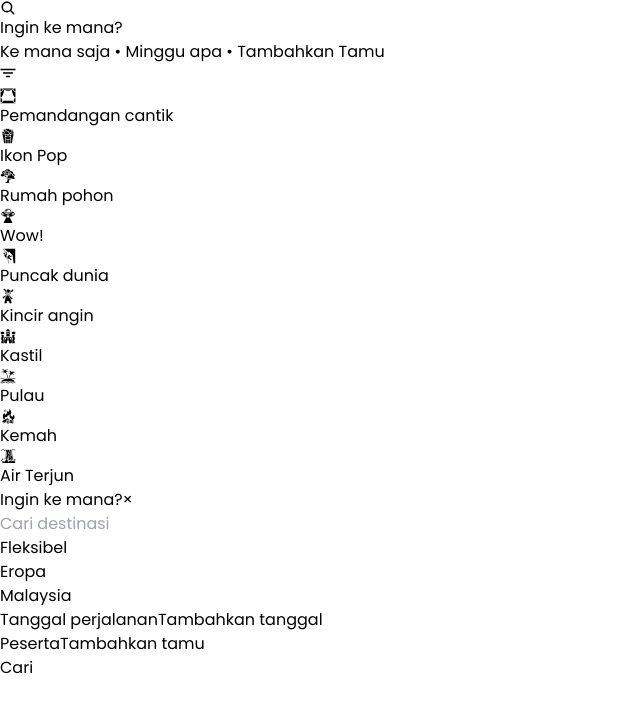
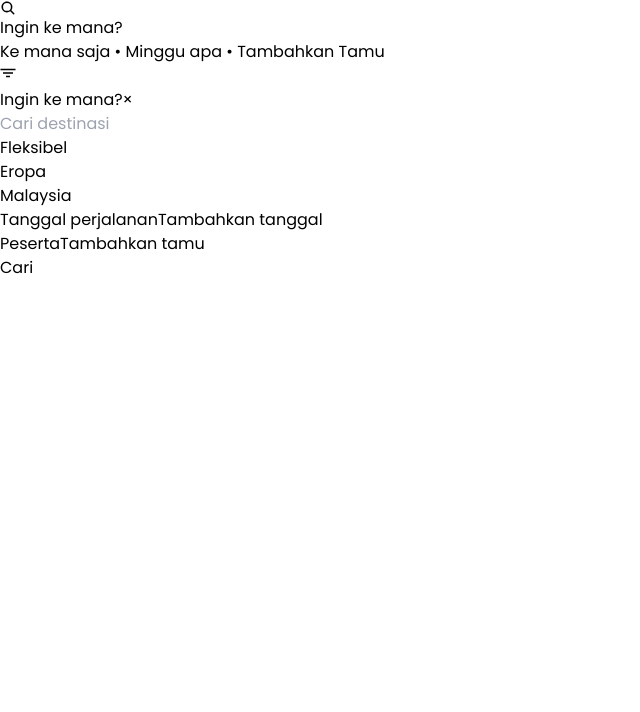
Before and after one commit to Manprouas/FE_InnHub, a React (Vite) app: page / in a window 1280 px wide. Shown: the top 712 px of the page, without its empty margins (0-640 px from the left). Built offline with nearby package versions, Linux system fonts and the light colour scheme; a web font is replaced by a local one.

Commit message:
pembenaran

```diff
--- a/src/component/Header.jsx
+++ b/src/component/Header.jsx
@@ -4,8 +4,8 @@ import {GiTheaterCurtains,GiPopcorn,GiTreehouse,GiUfo,GiMountainClimbing,GiWindm
 import DatePicker from 'react-date-picker';
 import { DateRangePicker } from 'react-date-range';
 import 'react-date-picker/dist/DatePicker.css';
-import 'react-date-range/dist/styles.css'; // main style file
-import 'react-date-range/dist/theme/default.css'; // theme css file
+import 'react-date-range/dist/styles.css';
+import 'react-date-range/dist/theme/default.css';
 
 
 const Header = () => {
@@ -25,19 +25,6 @@ const Header = () => {
         }
     ]);
   const [selectedMenu, setSelectedMenu] = useState(null);
-
-  const menuItems = [
-    { id: 1, label: "Pemandangan cantik", icon: <GiTheaterCurtains /> },
-    { id: 2, label: "Ikon Pop", icon: <GiPopcorn /> },
-    { id: 3, label: "Rumah pohon", icon: <GiTreehouse /> },
-    { id: 4, label: "Wow!", icon: <GiUfo /> },
-    { id: 5, label: "Puncak dunia", icon: <GiMountainClimbing /> },
-    { id: 6, label: "Kincir angin", icon: <GiWindmill /> },
-    { id: 7, label: "Kastil", icon: <GiCastle /> },
-    { id: 8, label: "Pulau", icon: <GiIsland /> },
-    { id: 9, label: "Kemah", icon: <GiCampfire /> },
-    { id: 10, label: "Air Terjun", icon: <GiWaterfall /> },
-  ];
 
   const handleMenuClick = (id) => {
     setSelectedMenu(id);
@@ -80,26 +67,6 @@ const handleClosePicker = () => {
         <button className="ml-3 border border-black p-3 rounded-full">
           <IoFilterSharp />
         </button>
-      </div>
-
-      {/* Scrollable Menu */}
-      <div className="mt-6">
-        <ul className="flex space-x-6 overflow-x-scroll whitespace-nowrap overscroll-none scroll-smooth no-scrollbar">
-          {menuItems.map((item) => (
-            <li
-              key={item.id}
-              onClick={() => handleMenuClick(item.id)}
-              className={`flex flex-col items-center justify-center cursor-pointer ${
-                selectedMenu === item.id
-                  ? "text-pink-500 font-semibold"
-                  : "text-gray-500"
-              }`}
-            >
-              <div className="text-2xl">{item.icon}</div>
-              <p className="text-xs mt-2 text-center">{item.label}</p>
-            </li>
-          ))}
-        </ul>
       </div>
 
       {/* Pop-up Menu */}
```
